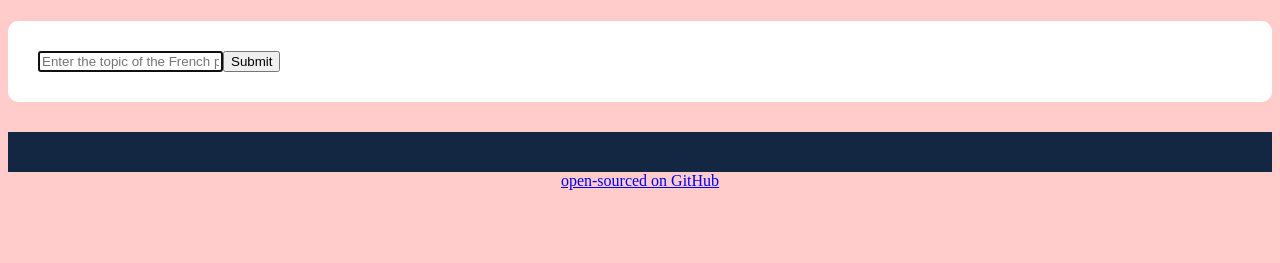
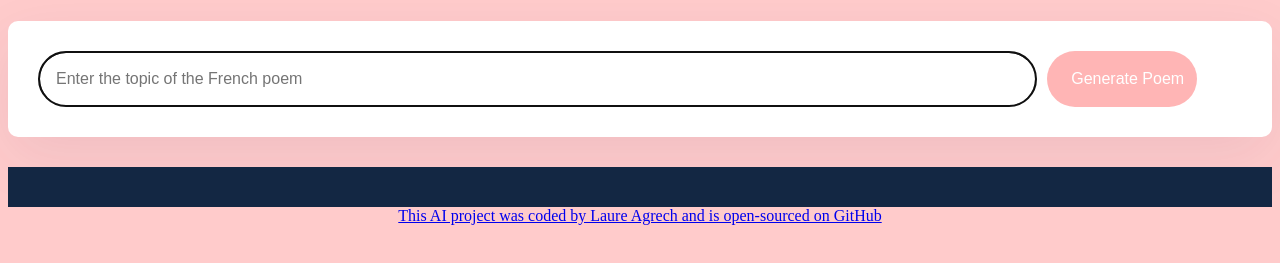
Before and after one commit to githublaure/aipoemAPIgenerator, a plain HTML site: page index.html in a window 1280 px wide. Shown: the part 81-344 px from the top of the page. Drawn offline with Linux system fonts and the light colour scheme.

Commit message:
Assistant checkpoint: Fix HTML structure and CSS class applications
Assistant generated file changes:
- index.html: Fix input class and structure, Fix footer link syntax, Fix script tag
- style.css: Fix box-shadow syntax

---

User prompt:

please help me apply the css to the index

```diff
--- a/index.html
+++ b/index.html
@@ -15,8 +15,8 @@
 
   <main>
     <form>
-      <input type="text" placeholder="Enter the topic of the French poem" autofocus required autocomplete="off" />
-      <input type="submit" />
+      <input type="text" class="instructions" placeholder="Enter the topic of the French poem" autofocus required autocomplete="off" />
+      <input type="submit" class="submit-button" value="Generate Poem" />
     </form>
 
     <div class="poem"></div>
@@ -24,11 +24,11 @@
 
   </main>
   <footer>
-    <a This AI project was coded by Laure Agrech and is href="https://github.com/githublaure/etheral_poem_generator"
-      target="_blank">
-      open-sourced on GitHub</a>
+    <a href="https://github.com/githublaure/etheral_poem_generator" target="_blank">
+      This AI project was coded by Laure Agrech and is open-sourced on GitHub
+    </a>
   </footer>
-  <script sre="src/index.js"></script>
+  <script src="script.js"></script>
 </body>
 
 </html>
--- a/style.css
+++ b/style.css
@@ -32,7 +32,7 @@ h1 {
 form {
   padding: 30px;
   background-color: white;
-  box-shadow: Opx 20px 60px rgba (65, 50, 100, 0.08);
+  box-shadow: 0px 20px 60px rgba(65, 50, 100, 0.08);
   border-radius: 10px;
   display: flex;
   margin-bottom: 30px;
```
